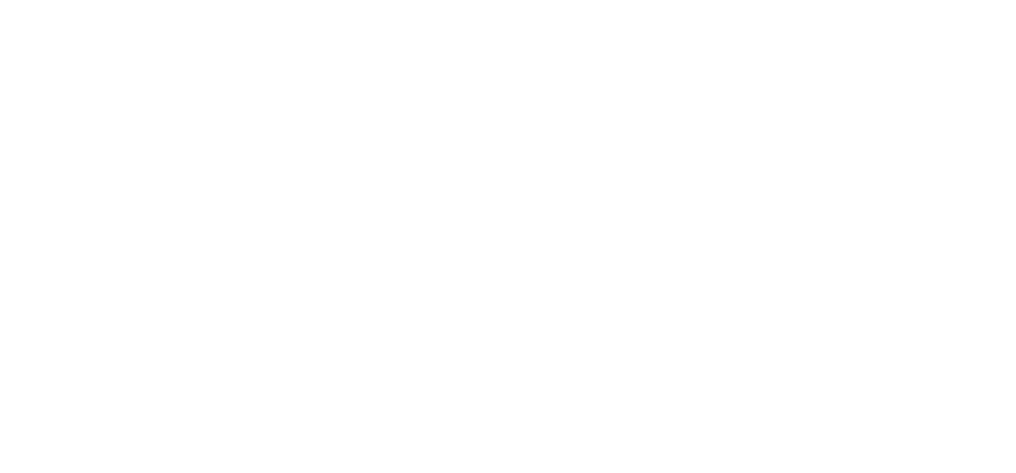
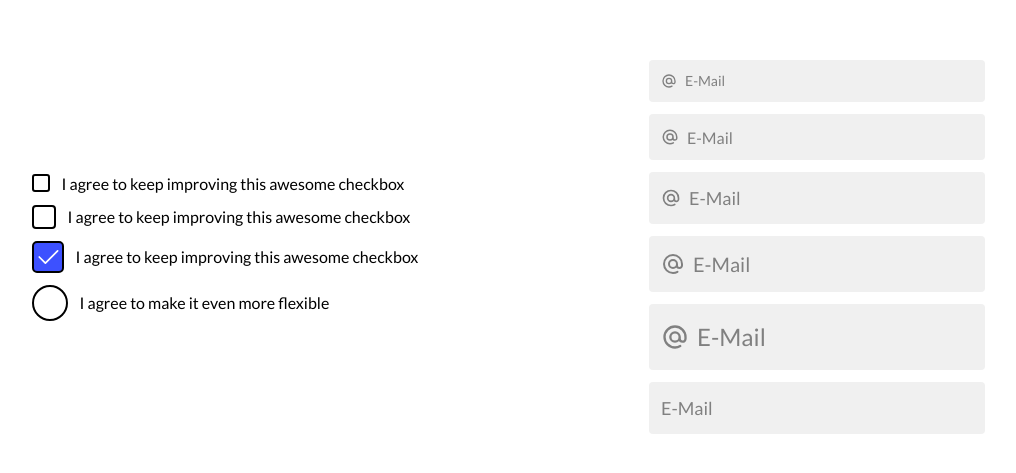
Before and after one commit to Elia-Darwish/react-custom-inputs, a Next.js app: page / in a window 1280 px wide. Shown: the part 153-626 px from the top of the page, without its empty margins (119-1135 px from the left). Built offline with nearby package versions, Linux system fonts and the light colour scheme.

Commit message:
cleanup and showcase both components on homepage

```diff
--- a/pages/api/hello.ts
+++ /dev/null
@@ -1,13 +0,0 @@
-// Next.js API route support: https://nextjs.org/docs/api-routes/introduction
-import type { NextApiRequest, NextApiResponse } from 'next'
-
-type Data = {
-  name: string
-}
-
-export default function handler(
-  req: NextApiRequest,
-  res: NextApiResponse<Data>
-) {
-  res.status(200).json({ name: 'John Doe' })
-}
--- a/pages/index.tsx
+++ b/pages/index.tsx
@@ -1,12 +1,70 @@
 import type { NextPage } from 'next'
+import { useState } from 'react'
 import Head from 'next/head'
 
+import { Checkbox } from 'components/Checkbox'
+import styles from 'styles/home.module.css'
+import { Input } from 'components/Input'
+import { AtIcon } from 'components/icons'
+
 const Home: NextPage = () => {
+  const [checked, setChecked] = useState(false)
+  const [email, setEmail] = useState('')
+
   return (
     <div>
       <Head>
         <title>Heyflow Challenge</title>
       </Head>
+
+      <main className={styles.main}>
+        <div className={styles.stack}>
+          <label className={styles['form-control']}>
+            <Checkbox name="checkbox-sm" size="sm" />
+            <span>I agree to keep improving this awesome checkbox</span>
+          </label>
+
+          <label className={styles['form-control']}>
+            <Checkbox name="checkbox-md" checked={checked} onCheckedChange={setChecked} />
+            <span>I agree to keep improving this awesome checkbox</span>
+          </label>
+
+          <label className={styles['form-control']}>
+            <Checkbox name="checkbox-lg-primary" variant="primary" size="lg" defaultChecked />
+            <span>I agree to keep improving this awesome checkbox</span>
+          </label>
+
+          <label className={styles['form-control']}>
+            <Checkbox
+              name="checkbox-custom"
+              variant="primary"
+              style={{
+                '--size': '36px',
+                '--radius': '999999px',
+                '--bg-active': 'SteelBlue',
+              }}
+            />
+            <span>I agree to make it even more flexible</span>
+          </label>
+        </div>
+
+        <div className={styles.stack}>
+          <Input placeholder="mail@example.com" name="email-xs" label="E-Mail" sizeVariant="xs" Icon={<AtIcon />} />
+          <Input placeholder="mail@example.com" name="email-sm" label="E-Mail" sizeVariant="sm" Icon={<AtIcon />} />
+          <Input
+            placeholder="mail@example.com"
+            name="email-md"
+            label="E-Mail"
+            sizeVariant="md"
+            Icon={<AtIcon />}
+            value={email}
+            onValueChange={setEmail}
+          />
+          <Input placeholder="mail@example.com" name="email-lg" label="E-Mail" sizeVariant="lg" Icon={<AtIcon />} />
+          <Input placeholder="mail@example.com" name="email-xl" label="E-Mail" sizeVariant="xl" Icon={<AtIcon />} />
+          <Input placeholder="mail@example.com" name="email-no-icon" label="E-Mail" />
+        </div>
+      </main>
     </div>
   )
 }
--- a/styles/Home.module.css
+++ b/styles/Home.module.css
@@ -1,116 +1,18 @@
-.container {
-  padding: 0 2rem;
+.main {
+  padding: 48px;
+  display: grid;
+  grid-template-columns: repeat(2, 1fr);
+  min-height: 100vh;
 }
 
-.main {
-  min-height: 100vh;
-  padding: 4rem 0;
-  flex: 1;
-  display: flex;
-  flex-direction: column;
-  justify-content: center;
-  align-items: center;
+.stack {
+  display: grid;
+  place-content: center;
+  gap: 12px;
 }
 
-.footer {
-  display: flex;
-  flex: 1;
-  padding: 2rem 0;
-  border-top: 1px solid #eaeaea;
-  justify-content: center;
-  align-items: center;
-}
-
-.footer a {
-  display: flex;
-  justify-content: center;
-  align-items: center;
-  flex-grow: 1;
-}
-
-.title a {
-  color: #0070f3;
-  text-decoration: none;
-}
-
-.title a:hover,
-.title a:focus,
-.title a:active {
-  text-decoration: underline;
-}
-
-.title {
-  margin: 0;
-  line-height: 1.15;
-  font-size: 4rem;
-}
-
-.title,
-.description {
-  text-align: center;
-}
-
-.description {
-  margin: 4rem 0;
-  line-height: 1.5;
-  font-size: 1.5rem;
-}
-
-.code {
-  background: #fafafa;
-  border-radius: 5px;
-  padding: 0.75rem;
-  font-size: 1.1rem;
-  font-family: Menlo, Monaco, Lucida Console, Liberation Mono, DejaVu Sans Mono,
-    Bitstream Vera Sans Mono, Courier New, monospace;
-}
-
-.grid {
+.form-control {
   display: flex;
   align-items: center;
-  justify-content: center;
-  flex-wrap: wrap;
-  max-width: 800px;
+  gap: 12px;
 }
-
-.card {
-  margin: 1rem;
-  padding: 1.5rem;
-  text-align: left;
-  color: inherit;
-  text-decoration: none;
-  border: 1px solid #eaeaea;
-  border-radius: 10px;
-  transition: color 0.15s ease, border-color 0.15s ease;
-  max-width: 300px;
-}
-
-.card:hover,
-.card:focus,
-.card:active {
-  color: #0070f3;
-  border-color: #0070f3;
-}
-
-.card h2 {
-  margin: 0 0 1rem 0;
-  font-size: 1.5rem;
-}
-
-.card p {
-  margin: 0;
-  font-size: 1.25rem;
-  line-height: 1.5;
-}
-
-.logo {
-  height: 1em;
-  margin-left: 0.5rem;
-}
-
-@media (max-width: 600px) {
-  .grid {
-    width: 100%;
-    flex-direction: column;
-  }
-}
--- a/styles/globals.css
+++ b/styles/globals.css
@@ -1,9 +1,25 @@
+:root {
+  --font-family-sans: 'Lato', sans-serif;
+
+  --hsl-primary-dark: 234 100% 42%;
+  --hsl-primary: 234 100% 62%;
+  --hsl-primary-light: 234 100% 82%;
+
+  --hsl-gray: 0 0% 50%;
+  --hsl-gray-dark: 0 0% 30%;
+
+  --hsl-dark: 0 0% 10%;
+  --hsl-white: 0 0% 100%;
+
+  --shadow-outline: 0 0 0 2px hsl(var(--hsl-primary) / 100%);
+  --shadow-outline-offset: 0 0 0 2px hsl(var(--hsl-white) / 100%),
+                           0 0 0 4px hsl(var(--hsl-primary) / 100%);
+}
+
 html,
 body {
-  padding: 0;
-  margin: 0;
-  font-family: -apple-system, BlinkMacSystemFont, Segoe UI, Roboto, Oxygen,
-    Ubuntu, Cantarell, Fira Sans, Droid Sans, Helvetica Neue, sans-serif;
+  width: 100%;
+  height: 100%;
 }
 
 a {
@@ -13,4 +29,10 @@
 
 * {
   box-sizing: border-box;
+  margin: 0;
+  padding: 0;
+
+  font-family: var(--font-family-sans);
+  -webkit-font-smoothing: antialiased;
+  -moz-osx-font-smoothing: grayscale;
 }
```
Also changed, not shown: types/css.d.ts (added, +13 -0 lines).
